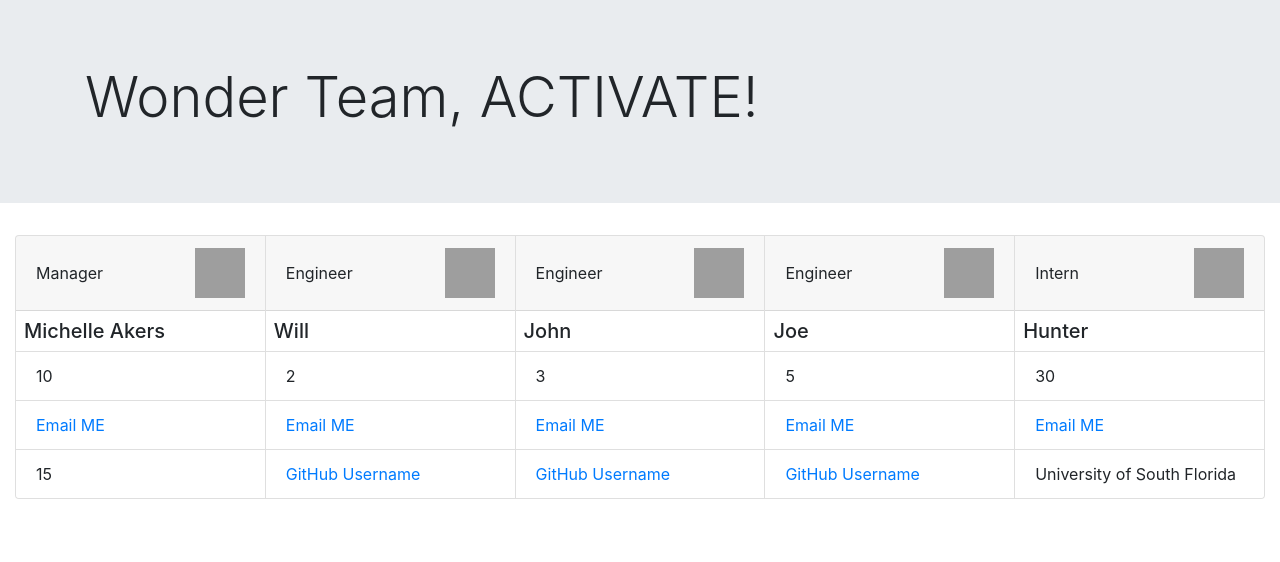
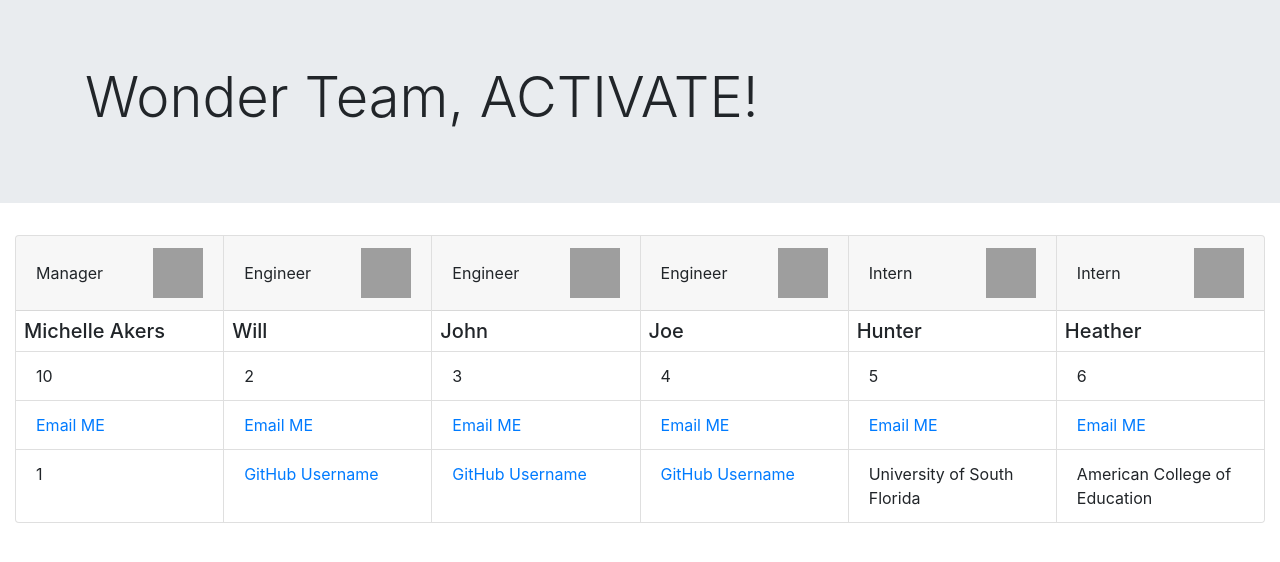
Before and after one commit to TeagrinForde/Team-Creation_10, a website: page dist/index.html in a window 1280 px wide. Drawn offline with nearby package versions, Linux system fonts and the light colour scheme; grey boxes are pictures that could not be loaded.

Commit message:
New video

```diff
--- a/dist/index.html
+++ b/dist/index.html
@@ -29,7 +29,7 @@
                     <ul class="list-group list-group-flush">
                         <li class="list-group-item">10</li>
                         <li class="list-group-item"><a href='mailto:Michelle@aol.com'>Email ME</a></li>
-                        <li class="list-group-item">15</li>
+                        <li class="list-group-item">1</li>
                     </ul>
                     </div>
                  <div class="card text-bg-info mb-3" style="max-width: 18rem;">
@@ -53,8 +53,8 @@
         <h5 class="card-text m-2">John</h5>
           <ul class="list-group list-group-flush">
             <li class="list-group-item">3</li>
-            <li class="list-group-item"><a href='mailto:John@aol.com'>Email ME</a></li>
-            <li class="list-group-item"><a href='https://github.com/JohnnyBGood'>GitHub Username</a></li>
+            <li class="list-group-item"><a href='mailto:JohnnyBGood@aol.com'>Email ME</a></li>
+            <li class="list-group-item"><a href='https://github.com/JohnnyBGREAT'>GitHub Username</a></li>
           </ul>
         </div><div class="card text-bg-info mb-3" style="max-width: 18rem;">
         <div class="card-header d-flex justify-content-between align-items-center">
@@ -64,9 +64,9 @@
         </div>
         <h5 class="card-text m-2">Joe</h5>
           <ul class="list-group list-group-flush">
-            <li class="list-group-item">5</li>
-            <li class="list-group-item"><a href='mailto:Joe@aol.com'>Email ME</a></li>
-            <li class="list-group-item"><a href='https://github.com/JoeSchmoe'>GitHub Username</a></li>
+            <li class="list-group-item">4</li>
+            <li class="list-group-item"><a href='mailto:JoeSCHMOE@aol.com'>Email ME</a></li>
+            <li class="list-group-item"><a href='https://github.com/SCHMOE'>GitHub Username</a></li>
           </ul>
         </div><div class="card text-bg-info mb-3" style="max-width: 18rem;">
         <div class="card-header d-flex justify-content-between align-items-center">
@@ -76,9 +76,21 @@
         </div>
         <h5 class="card-text m-2">Hunter</h5>
         <ul class="list-group list-group-flush">
-          <li class="list-group-item">30</li>
+          <li class="list-group-item">5</li>
           <li class="list-group-item"><a href='mailto:Hunter@aol.com'>Email ME</a></li>
           <li class="list-group-item">University of South Florida</li>
+        </ul>
+        </div><div class="card text-bg-info mb-3" style="max-width: 18rem;">
+        <div class="card-header d-flex justify-content-between align-items-center">
+          Intern <img
+          src="https://history.missouri.edu/sites/default/files/nav-icons/noun_internship_516824_1a1a1a.png"
+          alt="Intern" type="image/png" style="width:50px;height:50px;">
+        </div>
+        <h5 class="card-text m-2">Heather</h5>
+        <ul class="list-group list-group-flush">
+          <li class="list-group-item">6</li>
+          <li class="list-group-item"><a href='mailto:Heather@aol.com'>Email ME</a></li>
+          <li class="list-group-item">American College of Education</li>
         </ul>
         </div>
                 </div>
```
